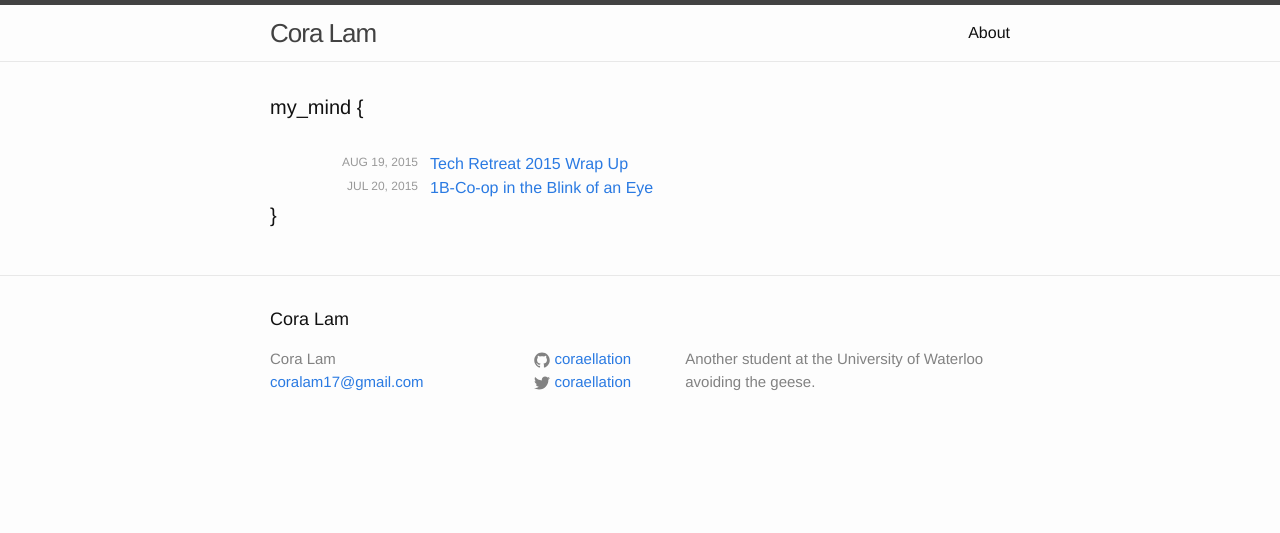
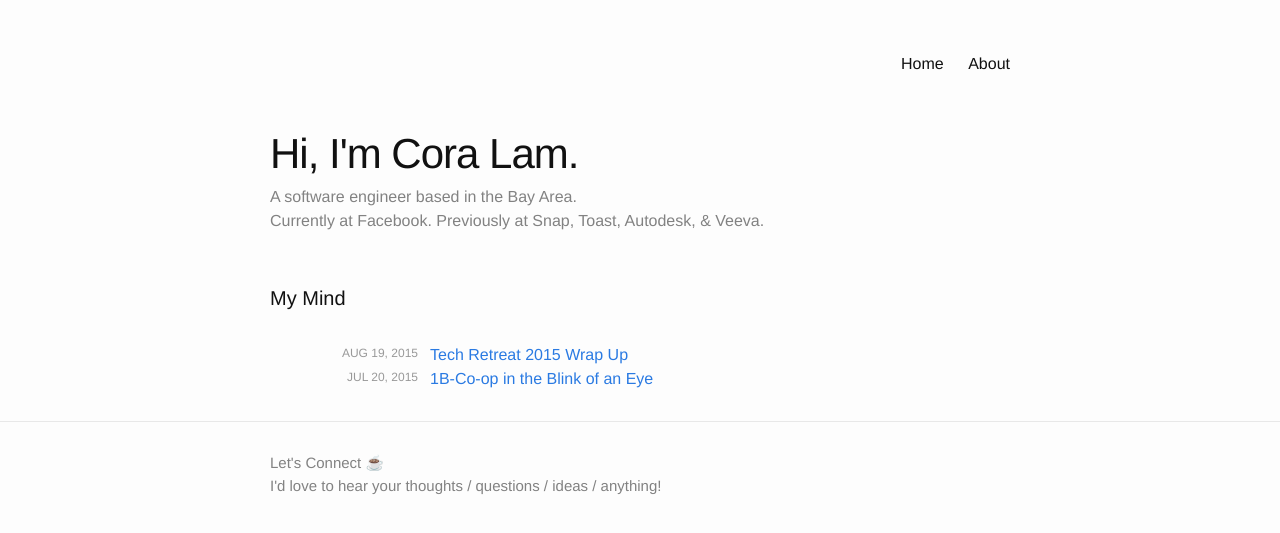
Before and after one commit to Coraellation/coraellation.github.io, a Jekyll site: the page built from index.html, in a window 1280 px wide. Shown: the top 533 px of the page. Built offline with Jekyll 4.4.1, drawn with Linux system fonts in a browser that asks for light colours.

Commit message:
Strip basic Jekyll formatting

```diff
--- a/_includes/header.html
+++ b/_includes/header.html
@@ -2,7 +2,7 @@
 
   <div class="wrapper">
 
-    <a class="site-title" href="{{ site.baseurl }}/">{{ site.title }}</a>
+    <!-- <a class="site-title" href="{{ site.baseurl }}/">{{ site.title }}</a> -->
 
     <nav class="site-nav">
       <a href="#" class="menu-icon">
@@ -14,6 +14,7 @@
       </a>
 
       <div class="trigger">
+        <a class="page-link" href="{{ site.url }}">Home</a>
         {% for page in site.pages %}
           {% if page.title %}
           <a class="page-link" href="{{ page.url | prepend: site.baseurl }}">{{ page.title }}</a>
--- /dev/null
+++ b/_includes/new_footer.html
@@ -0,0 +1,14 @@
+<footer class="site-footer">
+    <div class="wrapper">
+      <div class="footer-col-wrapper">
+        <div class="footer-col">
+            <p class="text">
+                Let's Connect &#9749;
+                </br>
+                I'd love to hear your thoughts / questions / ideas / anything!
+            </p>
+            <!-- <p class="text">{{ site.description }}</p> -->
+        </div>
+      </div>
+    </div>
+  </footer>
--- a/_layouts/default.html
+++ b/_layouts/default.html
@@ -13,7 +13,9 @@
       </div>
     </div>
 
-    {% include footer.html %}
+    <!-- Fix Footer -->
+    <!-- {% include footer.html %} -->
+    {% include new_footer.html %}
 
   </body>
 
--- a/_sass/_layout.scss
+++ b/_sass/_layout.scss
@@ -2,8 +2,7 @@
  * Site header
  */
 .site-header {
-    border-top: 5px solid $grey-color-dark;
-    border-bottom: 1px solid $grey-color-light;
+    margin-top: 36px;
     min-height: 56px;
 
     // Positioning context for the mobile navigation icon
@@ -86,6 +85,20 @@
     }
 }
 
+/**
+ * Site Intro
+ */
+.intro-heading {
+    font-size: 42px;
+    letter-spacing: -1px;
+    margin-bottom: 0;
+}
+
+.intro-blurb {
+    font-size: 16px;
+    margin-bottom: 50px;
+    color: $grey-color;
+}
 
 
 /**
--- a/index.html
+++ b/index.html
@@ -3,10 +3,14 @@ layout: default
 ---
 
 <div class="home">
+  <h1 class="intro-heading">Hi, I'm Cora Lam.</h1>
+  <p class="intro-blurb">
+    A software engineer based in the Bay Area.
+    </br>
+    Currently at Facebook. Previously at Snap, Toast, Autodesk, & Veeva.
+  </p>
 
-  <h1 class="page-heading">my_mind {</h1>
-
-
+  <h1 class="page-heading">My Mind</h1>
   <ul class="post-list">
     {% for post in site.posts %}
       <li>
@@ -19,5 +23,5 @@ layout: default
       </li>
     {% endfor %}
   </ul>
-    <h1 class="page-heading">}</h1>
+  <h1 class="page-heading"></h1>
 </div>
```
Also changed, not shown: about.md (+2 -2 lines), css/main.scss (line endings or trailing spaces).
